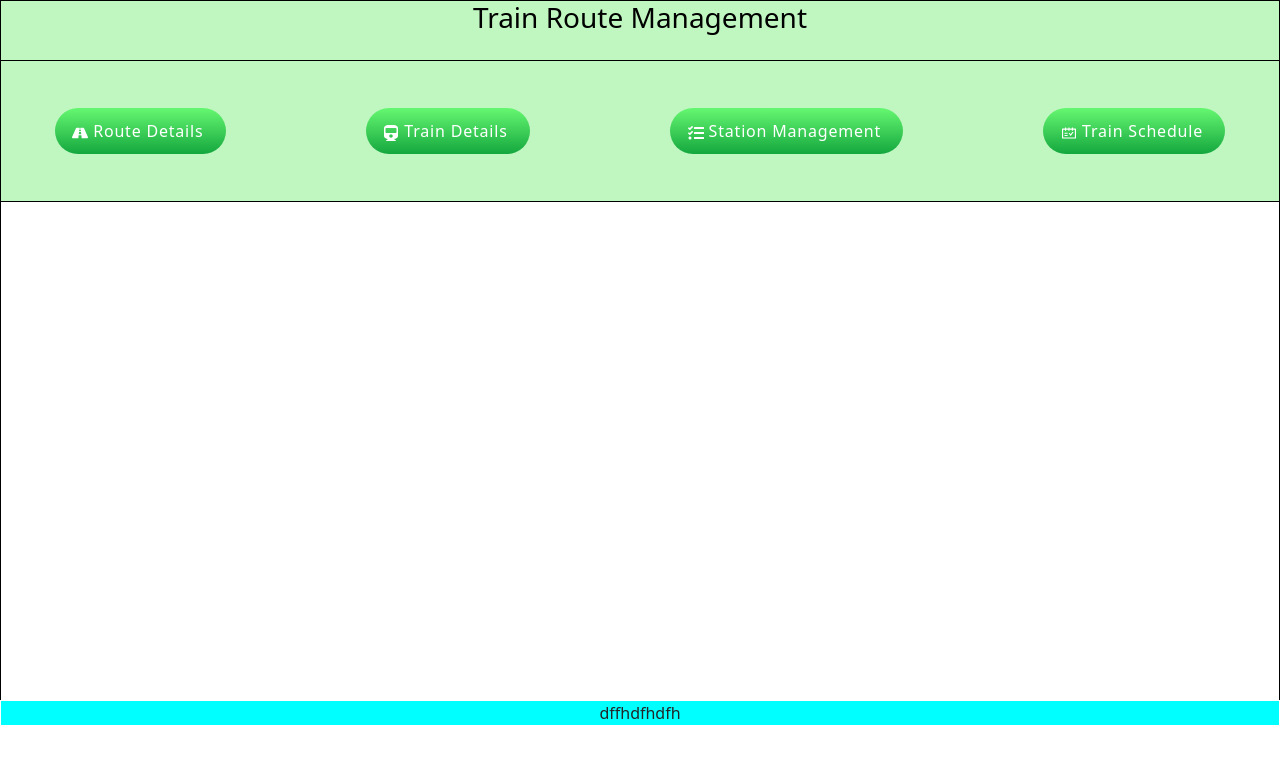
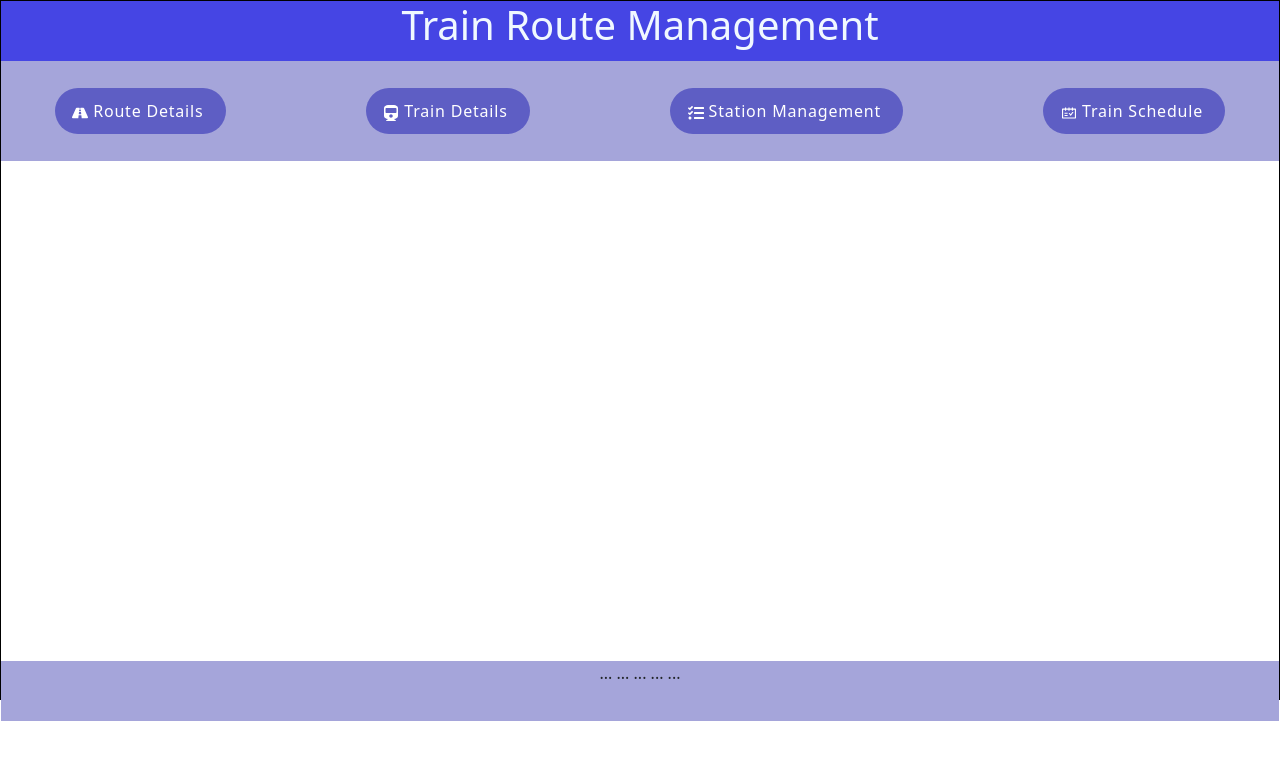
Before and after one commit to dinesh1803/TrainManageementSystem, a React (Create React App) app: page /nav in a window 1280 px wide. Shown: the top 764 px of the page. Built offline with nearby package versions, Linux system fonts and the light colour scheme.

Commit message:
19.01.2023

```diff
--- a/src/components/Home.css
+++ b/src/components/Home.css
@@ -1,6 +1,6 @@
 .background {
 
-background-color: rgb(192, 247, 192);
+
 height: 700px;
 border: 1px solid black;
 
@@ -12,17 +12,20 @@ header{
  justify-content: center;
  text-align: center;
   font-weight: bolder;
+  align-items: center;
+  background-color: rgb(69, 69, 228);
 }
 
 nav {
-  height: 140px;
+  background-color: rgb(165, 165, 218);
+  height: 100px;
   width: 100%;
   justify-content: center;
   gap:140px;
   display: flex;
   align-content: center;
   align-items: center;
-  outline: 1px solid black;
+  /* outline: 1px solid black; */
 
 
 /* display: inline-flex;
@@ -31,11 +34,41 @@ flex-wrap: wrap; */
 body{
   width: 100%;
   height:500px;
+  background-color: wheat;
 }
 footer{
   width: 100%;
-  height:auto;
+  height:60px;
   align-items: center;
  text-align: center;
- background-color: aqua;
+ background-color: rgb(165, 165, 218);
 }
+.home-h1{
+  color: aliceblue;
+}
+
+.button-home {
+
+  align-items: center;
+  margin: center;
+  justify-content: center;
+  font-family: inherit;
+  font-weight: 500;
+  font-size: 16px;
+  padding: 0.7em 1.4em 0.7em 1.1em;
+  color: white;
+
+  background-color:rgb(94, 94, 196);
+  border: none;
+  /* box-shadow: 0 0.7em 1.5em -0.5em #14a73e98; */
+  letter-spacing: 0.05em;
+  border-radius: 20em;
+  cursor: pointer;
+  user-select: none;
+  -webkit-user-select: none;
+  touch-action: manipulation;
+}
+.button-home:hover {
+  box-shadow: 0 0.5em 1.5em -0.5em #14a73e98;
+  background:blue;
+}
--- a/src/components/NavigateBar.js
+++ b/src/components/NavigateBar.js
@@ -10,28 +10,24 @@ export class NavigateBar extends Component {
 
         <div  className='background'>
           <header>
-          <h3>Train Route Management</h3><br/>
+          <h1 className='home-h1'>Train Route Management</h1><br/>
 
           </header>
           <nav  >
       <div>
-         <a href="/routes"><button className='button-update'><FaRoad/>           Route Details</button></a></div>
-         <div> <a href="/trains"><button className='button-update'><FaTrain/>  Train Details</button></a></div>
+         <a href="/routes"><button className='button-home'><FaRoad/>           Route Details</button></a></div>
+         <div> <a href="/trains"><button className='button-home'><FaTrain/>  Train Details</button></a></div>
 
-         <a href="/station"><button className='button-update'><FaTasks/>      Station Management</button></a>
-          <a href="/timeschedule"><button className='button-update'><AiOutlineSchedule />  Train Schedule</button></a>
+         <a href="/station"><button className='button-home'><FaTasks/>      Station Management</button></a>
+          <a href="/timeschedule"><button className='button-home'><AiOutlineSchedule />  Train Schedule</button></a>
           </nav>
           <body>
-          {/* ind 1x1 -mindepth 2 -type f -exec mv -iy '{}' svgs/ ';' rm -rf react mkdir
-          react npx @svgr/cli --template template.js -d react svgs/ printf "import React
-          from 'react';"  react/0000import.js cat react/*  paths.ts rm react/0000import.js
-           printf "import React from 'react';\nimport * as paths from './paths';\n\nexport
-            class SvgWrapper : (any) React.FC = (Element) (props : React.SVGProps)
-           ;\n\n"  tmp000.js ls react/ | xargs -n 1 basename |s
-           tmp001.js cat tmp*.js  index.ts rm tmp001.js rm tmp000.js */}
+   <div>
+
+   </div>
           </body>
           <footer>
-              dffhdfhdfh
+           ... ... ... ... ...
           </footer>
 
         </div>
--- a/src/components/Trains/GetTrain.js
+++ b/src/components/Trains/GetTrain.js
@@ -17,7 +17,7 @@ const GetTrain = () => {
     axios.get("http://localhost:8080/admin/traindetails/get")
       .then(response => {
         console.log(response.data)
-        setTrains(_.orderBy(response.data,"id"))
+        setTrains(_.orderBy(response.data, "id"))
       })
       .catch(error => {
         console.log(error)
@@ -44,16 +44,15 @@ const GetTrain = () => {
   return (
 
     <div>
-                  <h1> Train Route Details </h1><br />
+      <h1 className='h1'> Train Route Details </h1><br />
 
-        <Link to='/nav'>
-        <button className='button-del '><ImExit/> Home</button>
+      <Link to='/nav'>
+        <button className='button-del '><ImExit /> Home</button>
       </Link>
 
       <u className='add'>
-      <NavLink to="/addtrains"><button className='button-update'>Add More Trains</button></NavLink>
-
-        </u>
+        <NavLink to="/addtrains"><button className='button-update'>Add More Trains</button></NavLink>
+      </u>
 
 
 
--- a/src/components/User Component/Search.js
+++ b/src/components/User Component/Search.js
@@ -5,22 +5,22 @@ import { Link, NavLink, useLocation } from 'react-router-dom';
 
 const Search =()=>{
     const [routeDetails, setRouteDetails] = useState([])
-    const [filterRouteDetails, setFilterRouteDetails] = useState([])
-    const [searchTrain, setSearchTrain] = useState([])
+
 
     const location = useLocation()
 
     useEffect(() => {
-        getRouteDetails();
+    const value = location.state.train
+        getRouteDetails(value);
     }, [])
 
-    const getRouteDetails = () => {
-        axios.get(`http://localhost:8080/admin/route-details/get`)
+    const getRouteDetails = (value) => {
+        axios.get(`http://localhost:8080/admin/route-details/gettrain?trainName=${value}`)
             .then(
                 response => {
                     console.log(response.data)
 
-                    setFilterRouteDetails(response.data)
+                    setRouteDetails(response.data)
                 }
             ).catch(
                 error => {
@@ -28,63 +28,25 @@ const Search =()=>{
                 }
             )
     }
-    const deleteRouteHandler = (id) => {
-        axios.delete(`http://localhost:8080/admin/route-details/delete/${id}`)
-            .then(response => {
-                console.log(response)
-                setRouteDetails(response.data)
-            }).catch(error => {
-                console.log(error)
-            })
-    }
-    useEffect(() => {
-        if (location.state?.train) {
-            setSearchTrain(location.state.train)
-        }
-      }, [])
 
-    const searchHandler = (e) => {
-        // _.map(routeDetails,r=>{
-        //    _.map(r.train,(t)=>{
-        //     console.log(t.destination,t.source);
-        //    })
-        // })
 
-            const filterResult = filterRouteDetails
-                .filter((item => item.train.trainName.toLowerCase().includes(e.target.value.toLowerCase())
-                    || item.station.stationName.toLowerCase().includes(e.target.value.toLowerCase())));
-
-            setRouteDetails(filterResult);
-
-        setSearchTrain(e.targets.value);
-    }
 
 
     return (
         <div>
-            <nav>
-                <u id="nav">
-                    <li><NavLink to="/addroutedetails">Add More Station</NavLink></li>
 
-                </u>
-            </nav><br />
 
-            <div className='SearchBar'>
-                <label htmlFor='text'>Search By Train or Station Name</label><br /><br />
-                <input className='SearchInput' type='search' name='searchTrain' placeholder="search...."
-                    value={searchTrain} onChange={(e) => searchHandler(e)} ></input><br /><br />
-            </div>
+
             <table>
                 <thead>
                     <tr>
                         <th>S.No</th>
-                        <th>RouteId</th>
+
                         <th>Train Name</th>
                         <th>Station Name</th>
                         <th>Train Id</th>
                         <th>Time</th>
-                        <th>Delete</th>
-                        <th>update</th>
+
                     </tr>
                 </thead>
 
@@ -94,17 +56,14 @@ const Search =()=>{
                             <tr key={routedetail.id}>
 
                                 <td>{index + 1}</td>
-                                <td>{routedetail?.train.route.routeId}</td>
+
                                 <td>{routedetail?.train.trainName}</td>
 
                                 <td>{routedetail.station?.stationName}</td>
                                 <td>{routedetail.train?.id}</td>
                                 <td>{routedetail?.scheduleTime}</td>
 
-                                <td>
-                                    <button onClick={() => deleteRouteHandler(routedetail.id)}>Delete</button></td>
-                                 <td> <Link  to={'/addroutedetails'} state={{routedetail:routedetail}}><button >Update</button></Link>
-                                </td>
+
 
                             </tr>
                         )
--- a/src/components/route/TrainRoutes.js
+++ b/src/components/route/TrainRoutes.js
@@ -39,7 +39,7 @@ const TrainRoutes = () => {
     return (
 
         <div>
-            <h1> Train Route Details </h1><br />
+            <h1 className='h1'> Train Route Details </h1><br />
              <Link to='/nav'>
              <button className='button-del '><ImExit/> Home</button>
             </Link>
--- a/src/components/route/border.css
+++ b/src/components/route/border.css
@@ -1,59 +1,4 @@
-/* table {
-  border: 1px solid;
 
-
-}
-
-th {
-  font-size: 32px;
-  border: 1px solid;
-  background-color: blanchedalmond;
-} */
-
-/* .pad{
-  padding-left:2px;
-}
-
-tr:hover {
-  background-color: rgb(176, 183, 196);
-}
-
-td {
-
-  border: 1px solid;
-  height: 50px;
-  vertical-align: center;
-  font-size: 25px;
-  padding:25px,5px;
-
-}
-
-table {
-  width: 100%;
-  text-align: center;
-  border: 1px solid;
-  border-collapse: collapse;
-
-} */
-
-/* button {
-  background-color: rgb(54, 223, 32);
-  border: none;
-  color: white;
-  padding: 15px 32px;
-  text-align: center;
-  justify-content: center;
-
-  border-radius: 5mm;
-
-
-  font-size: 15px;
-}
-
-button:hover {
-  background-color: red;
-  color: white;
-} */
 
 li {
   text-decoration: none;
@@ -165,7 +110,7 @@ h3{
   color: white;
 }
 
-h1{
+.h1{
   text-align: center;
   justify-content: center;
   display: flex;
--- a/src/components/routedetails/GetrouteDetails.js
+++ b/src/components/routedetails/GetrouteDetails.js
@@ -19,7 +19,7 @@ const GetrouteDetails = () => {
             .then(
                 response => {
                     console.log(response.data)
-                    setRouteDetails(_.orderBy(response.data,"train.route.routeId"))
+                    setRouteDetails(_.orderBy(response.data,"train.id"))
                     setFilterRouteDetails(response.data)
                 }
             ).catch(
@@ -58,7 +58,7 @@ const GetrouteDetails = () => {
 
     return (
         <div>
-            <h1>Train Schedule</h1><br></br>
+            <h1  className='h1'>Train Schedule</h1><br></br>
                    <Link to='/nav'  >
                 <button className='button-del '><ImExit/> Home</button>
             </Link>
--- a/src/components/station/Stations.js
+++ b/src/components/station/Stations.js
@@ -53,7 +53,7 @@ const Stations = () => {
 
     return (
         <div>
-            <h1 >Station Details</h1><br/>
+            <h1  className='h1'>Station Details</h1><br/>
          <Link to='/nav'>
          <button className='button-del '><ImExit/> Home</button>
             </Link>
```
